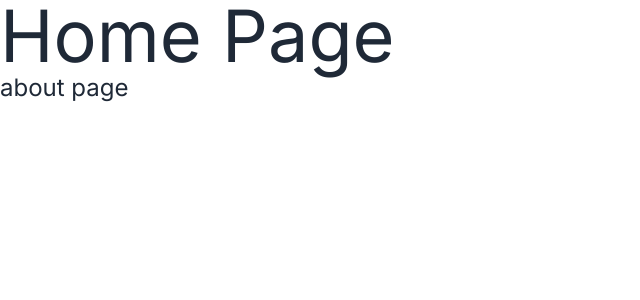
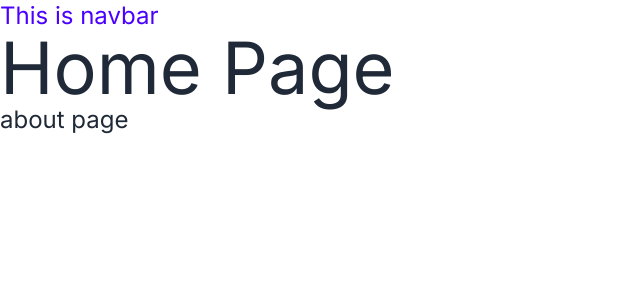
Before and after one commit to ksanjaykumar1/nextjs-tutorials, a Next.js app in the folder nextjs-tutorial/: page / in a window 1280 px wide. Shown: the top 300 px of the page, without its empty margins (0-640 px from the left). Built offline with nearby package versions, Linux system fonts and the light colour scheme.

Commit message:
intial navbar setup

```diff
--- a/nextjs-tutorial/app/layout.js
+++ b/nextjs-tutorial/app/layout.js
@@ -4,14 +4,16 @@
 const inter = Inter({ subsets: ["latin"] });
 
 export const metadata = {
-  title: "Create Next App",
-  description: "Generated by create next app",
+  title: "Next.js Tutorial",
+  description: "Build awesome stuff with Next.js",
 };
 
 export default function RootLayout({ children }) {
   return (
     <html lang="en">
-      <body className={inter.className}>{children}</body>
+      <body className={inter.className}>
+        <nav className="text-2xl text-primary">This is navbar</nav>
+        {children}</body>
     </html>
   );
 }
--- a/nextjs-tutorial/app/prisma-example/page.js
+++ b/nextjs-tutorial/app/prisma-example/page.js
@@ -1,5 +1,3 @@
-import React from 'react';
-
 const page = () => {
   return <div>page</div>;
 };
```
